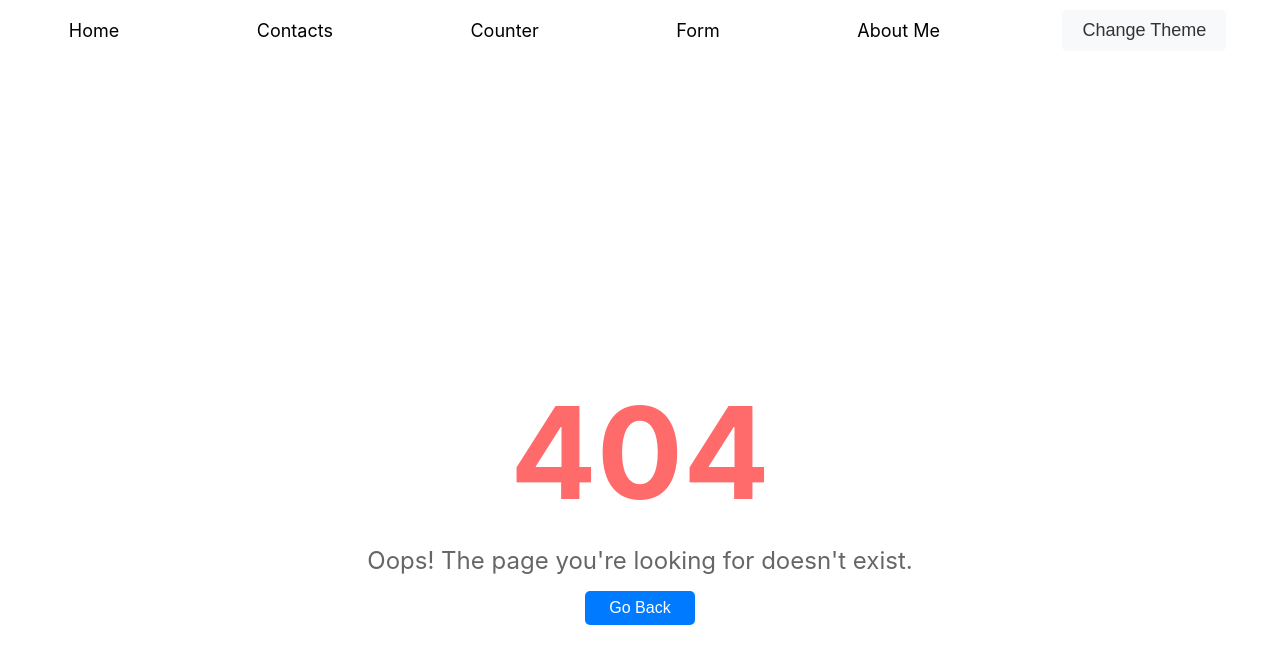
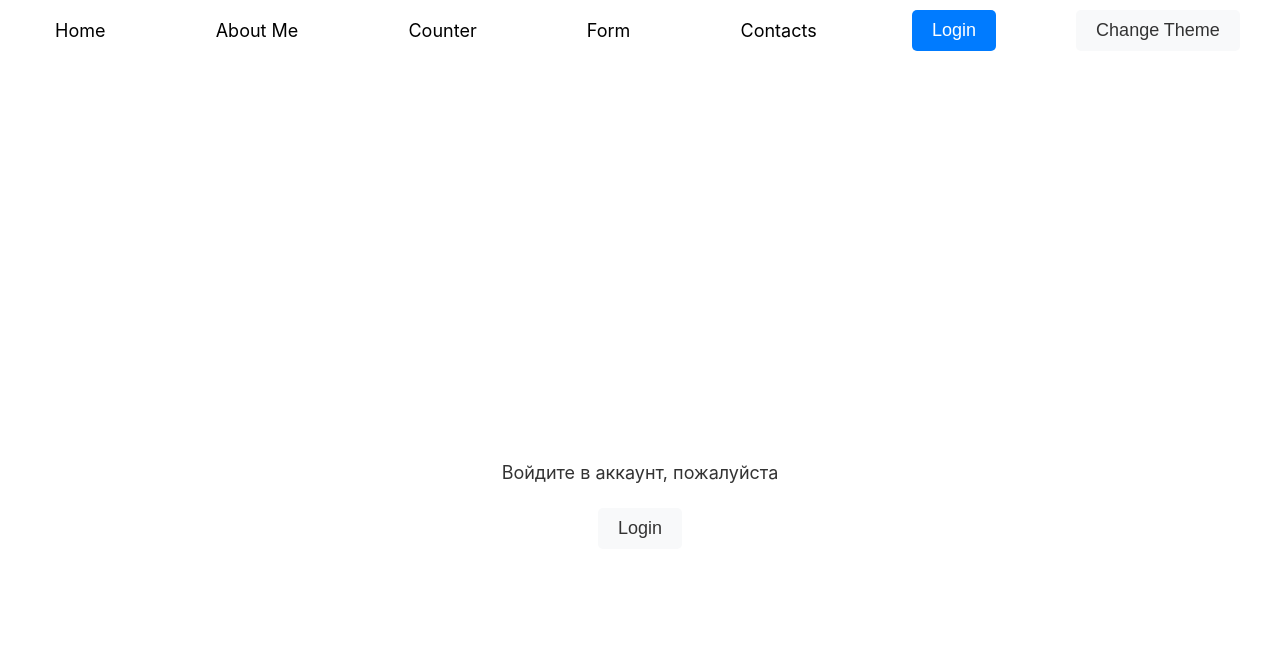
Before and after one commit to Kiriewkin/Front-end-Pro-Chebotar-Kyrylo-, a React (Create React App) app: page /login in a window 1280 px wide. Before the commit this address had no page. Shown: the top 664 px of the page. Built offline with nearby package versions, Linux system fonts and the light colour scheme.

Commit message:
protectedRoute, login page

```diff
--- a/src/App.js
+++ b/src/App.js
@@ -9,17 +9,22 @@ import AboutMe from "./pages/Aboutme";
 import Contacts from "./pages/Contacts";
 import FormikForm from "./pages/FormikForm";
 import Counter from "./pages/Counter";
+import Login from "./pages/Login";
+import ProtectedRouter from "./utils/ProtectedRoutes";
 
 function App() {
   return (
     <ThemeProvider>
       <Routes>
         <Route path="/" element={<Layout />}>
-          <Route path="/" index element={<TodoPage />} />
-          <Route path="/aboutme" element={<AboutMe />} />
+          <Route path="/login" element={<Login />} />
+          <Route element={<ProtectedRouter />}>
+            <Route path="/" index element={<TodoPage />} />
+            <Route path="/aboutme" element={<AboutMe />} />
+            <Route path="/counter" element={<Counter />} />
+          </Route>
           <Route path="/formikform" element={<FormikForm />} />
           <Route path="/contacts" element={<Contacts />} />
-          <Route path="/counter" element={<Counter />} />
           <Route path="*" element={<NotFound />} />
         </Route>
       </Routes>
--- a/src/components/Layout/Layout.js
+++ b/src/components/Layout/Layout.js
@@ -1,24 +1,56 @@
-import { NavLink, Outlet } from 'react-router-dom';
+import { NavLink, Outlet, useNavigate } from 'react-router-dom';
 import { useContext } from 'react';
 import { ThemeContext } from '../../context/ThemeContext';
+import { useDispatch, useSelector } from 'react-redux';
+import { logOut } from '../../store/slices/loginSlice';
 
-import './Layout.css'
+import './Layout.css';
 
 export default function Layout() {
-    const { theme, toggleTheme } = useContext(ThemeContext)
+    const { theme, toggleTheme } = useContext(ThemeContext);
+    const authState = useSelector((state) => state.login.isAuth);
+    const dispatch = useDispatch();
+    const navigate = useNavigate();
+
+    const handleLayoutLogin = () => {
+        if (!authState) {
+            navigate('/login', { replace: true });
+        }
+    };
+
+    const handleLogout = () => {
+        dispatch(logOut());
+        navigate('/login');
+    };
+
     return (
         <>
             <header>
                 <div className={`header-container header-container-${theme}`}>
-                    <NavLink className={`navlink navlink-${theme}`} to='/'>Home</NavLink>
-                    <NavLink className={`navlink navlink-${theme}`} to='/contacts'>Contacts</NavLink>
-                    <NavLink className={`navlink navlink-${theme}`} to='/counter'>Counter</NavLink>
-                    <NavLink className={`navlink navlink-${theme}`} to='/formikform'>Form</NavLink>
-                    <NavLink className={`navlink navlink-${theme}`} to='/aboutme'>About Me</NavLink>
+                    <NavLink className={`navlink navlink-${theme}`} to="/">Home</NavLink>
+                    <NavLink className={`navlink navlink-${theme}`} to="/aboutme">About Me</NavLink>
+                    <NavLink className={`navlink navlink-${theme}`} to="/counter">Counter</NavLink>
+                    <NavLink className={`navlink navlink-${theme}`} to="/formikform">Form</NavLink>
+                    <NavLink className={`navlink navlink-${theme}`} to="/contacts">Contacts</NavLink>
+
+                    {authState ? (
+                        <button
+                         className={`theme-button theme-button-${theme}`}
+                         onClick={handleLogout}>
+                            Logout
+                        </button>
+                    ) : (
+                        <button
+                        className={`theme-button theme-button-${theme}}`}
+                        onClick={handleLayoutLogin}>
+                            Login
+                        </button>
+                    )}
+
                     <button className={`theme-button theme-button-${theme}`} onClick={toggleTheme}>Change Theme</button>
                 </div>
             </header>
             <Outlet />
         </>
-    )
+    );
 }
--- /dev/null
+++ b/src/pages/Login/index.css
@@ -0,0 +1,15 @@
+.login-container {
+    display: flex;
+    flex-direction: column;
+    justify-content: center;
+    align-items: center;
+    height: 100vh;
+    text-align: center;
+    gap: 15px;
+}
+
+.login-container p {
+    margin: 10px 0;
+    font-size: 18px;
+    color: #333;
+}
--- /dev/null
+++ b/src/pages/Login/index.js
@@ -0,0 +1,37 @@
+import { useSelector } from 'react-redux';
+import { useAuth } from '../../utils/hooks/useAuth';
+import { useContext } from 'react';
+import { ThemeContext } from '../../context/ThemeContext';
+import { useNavigate, useLocation } from 'react-router-dom';
+
+import './index.css'
+
+const Login = () => {
+    const authState = useSelector((state) => state.login.isAuth);
+    const { theme } = useContext(ThemeContext);
+    const { handleLogin } = useAuth();
+    const navigate = useNavigate();
+    const location = useLocation();
+
+    const from = location.state?.from?.pathname || '/';
+
+    const handlePageLogin = () => {
+        handleLogin();
+        navigate(from, { replace: true });
+    };
+
+    return (
+        <div className="login-container">
+            {authState ? (
+                <p>Вы уже залогинены</p>
+            ) : (
+                <>
+                    <p>Войдите в аккаунт, пожалуйста</p>
+                    <button onClick={handlePageLogin} className={`theme-button theme-button-${theme}`} >Login</button>
+                </>
+            )}
+        </div>
+    );
+};
+
+export default Login;
--- a/src/pages/Todo/TodoList.js
+++ b/src/pages/Todo/TodoList.js
@@ -4,7 +4,6 @@ import TodoItem from "./TodoItem"
 
 export const TodoList = () => {
     const todos = useSelector((state) => state.todo.todos)
-    console.log(todos)
     return (
         <div style={{ maxWidth: '100%' }}>
             {todos.map(todo => (
--- a/src/store/index.js
+++ b/src/store/index.js
@@ -1,10 +1,12 @@
 import { configureStore } from "@reduxjs/toolkit";
 import counterReducer from "./slices/counterSlice";
 import todosReducer from "./slices/todoSlice"
+import loginReducer from "./slices/loginSlice"
 
 export const store = configureStore({
     reducer: {
         counter: counterReducer,
-        todo: todosReducer
+        todo: todosReducer,
+        login: loginReducer
     },
 });
--- /dev/null
+++ b/src/store/slices/loginSlice.js
@@ -0,0 +1,21 @@
+import { createSlice } from "@reduxjs/toolkit";
+
+const initialState = {
+    isAuth: false
+};
+
+const loginSlice = createSlice ({
+    name: "login",
+    initialState,
+    reducers: {
+        login: (state) => {
+            state.isAuth = true;
+        },
+        logOut: (state) => {
+            state.isAuth = false;
+        }
+    }
+});
+
+export const { login, logOut } = loginSlice.actions;
+export default loginSlice.reducer;
--- /dev/null
+++ b/src/utils/ProtectedRoutes.js
@@ -0,0 +1,15 @@
+import { useSelector } from "react-redux";
+import { Navigate, Outlet, useLocation } from "react-router-dom";
+
+const ProtectedRouter = () => {
+    const isAuth = useSelector((state) => state.login.isAuth);
+    const location = useLocation();
+
+    return isAuth ? (
+        <Outlet />
+    ) : (
+        <Navigate to="/login" state={{ from: location }} replace />
+    );
+};
+
+export default ProtectedRouter;
--- /dev/null
+++ b/src/utils/hooks/useAuth.js
@@ -0,0 +1,16 @@
+import { useDispatch } from 'react-redux';
+import { login, logOut } from '../../store/slices/loginSlice';
+
+export const useAuth = () => {
+    const dispatch = useDispatch();
+
+    const handleLogin = () => {
+        dispatch(login());
+    };
+
+    const handleLogout = () => {
+        dispatch(logOut());
+    };
+
+    return { handleLogin, handleLogout };
+};
```
